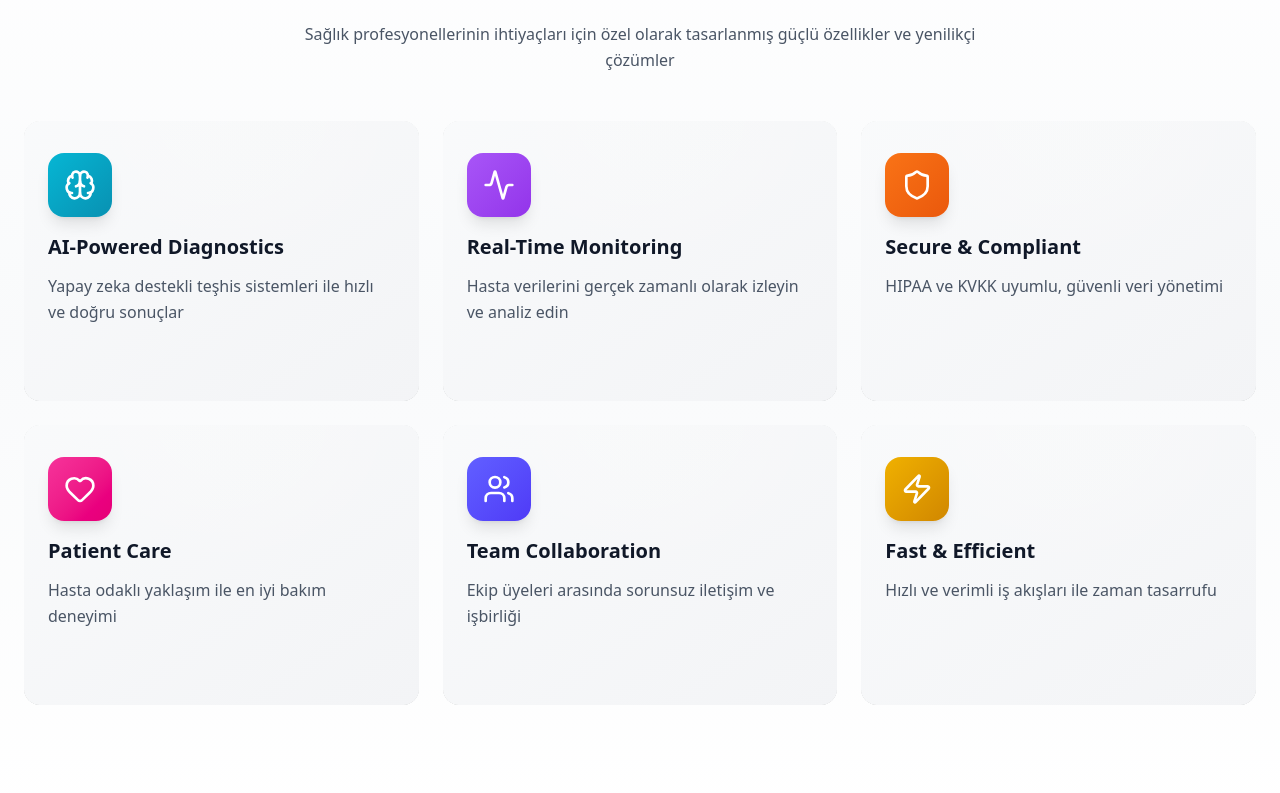
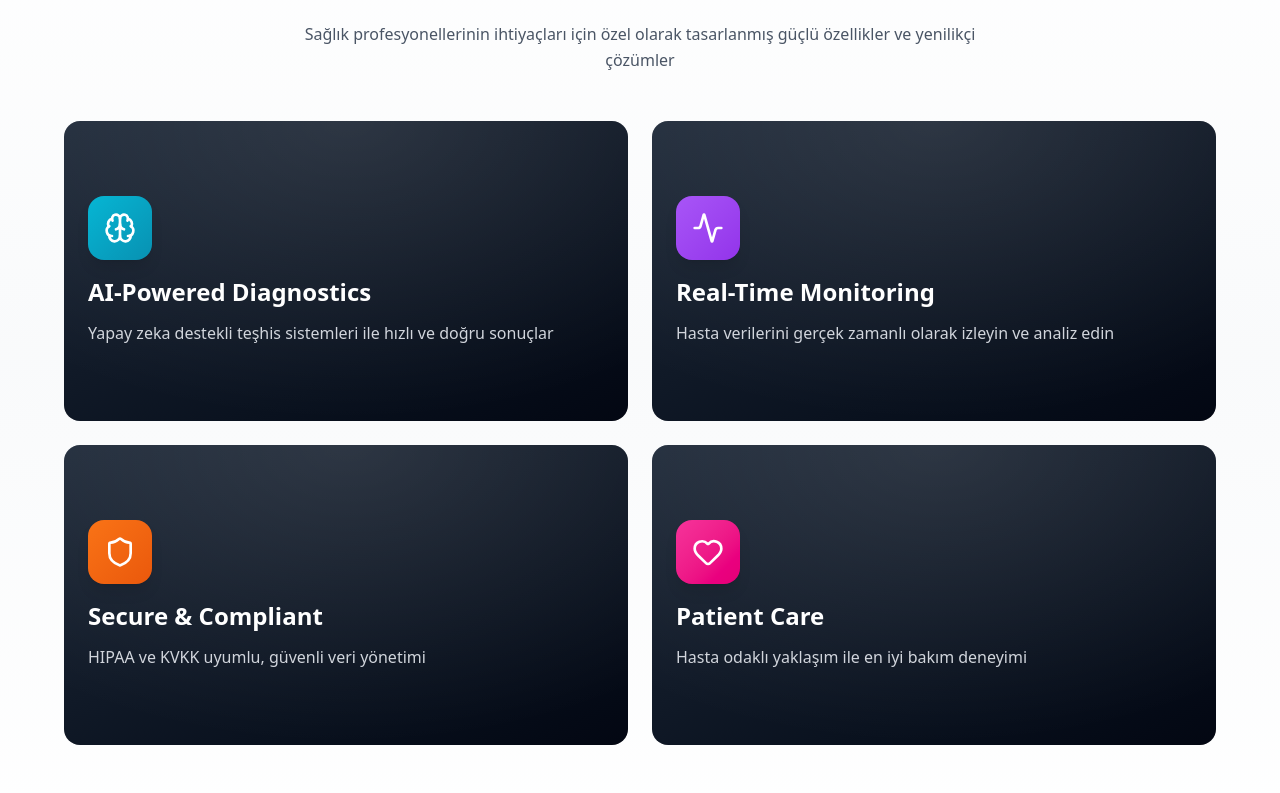
Before and after one commit to bsyilmaz/medmentum, a React (Vite) app: page / in a window 1280 px wide. Shown: the part 767-1560 px from the top of the page. Built offline with nearby package versions, Linux system fonts and the light colour scheme.

Commit message:
Neden Medmentum kısmı 2x2 grid'e çevrildi, sadece 4 kart gösteriliyor

```diff
--- a/src/pages/Home.jsx
+++ b/src/pages/Home.jsx
@@ -195,8 +195,8 @@ const Home = () => {
             </div>
           </FadeIn>
 
-          <div className="grid grid-cols-1 md:grid-cols-2 lg:grid-cols-3 gap-6 max-w-7xl mx-auto">
-            {features.map((feature, index) => (
+          <div className="grid grid-cols-1 md:grid-cols-2 gap-6 max-w-6xl mx-auto">
+            {features.slice(0, 4).map((feature, index) => (
               <motion.div
                 key={index}
                 initial={{ opacity: 0, y: 30 }}
@@ -205,8 +205,8 @@ const Home = () => {
                 transition={{ delay: index * 0.1, duration: 0.6 }}
                 className="h-full"
               >
-                <WobbleCard containerClassName="bg-gradient-to-br from-gray-50 to-gray-100 dark:from-gray-800 dark:to-gray-900 h-full min-h-[280px]">
-                  <div className="flex flex-col h-full">
+                <WobbleCard containerClassName="bg-gradient-to-br from-gray-800 to-gray-950 dark:from-gray-800 dark:to-gray-900 h-full min-h-[300px]">
+                  <div className="flex flex-col h-full justify-center">
                     <motion.div
                       whileHover={{ scale: 1.1, rotate: [0, -10, 10, 0] }}
                       transition={{ duration: 0.3 }}
@@ -214,8 +214,8 @@ const Home = () => {
                     >
                       <feature.icon className="text-white" size={32} />
                     </motion.div>
-                    <h3 className="text-xl font-bold mb-3 text-gray-900 dark:text-white">{feature.title}</h3>
-                    <p className="text-gray-600 dark:text-gray-300 leading-relaxed flex-grow">
+                    <h3 className="text-2xl font-bold mb-3 text-white">{feature.title}</h3>
+                    <p className="text-gray-300 leading-relaxed">
                       {feature.description}
                     </p>
                   </div>
```
